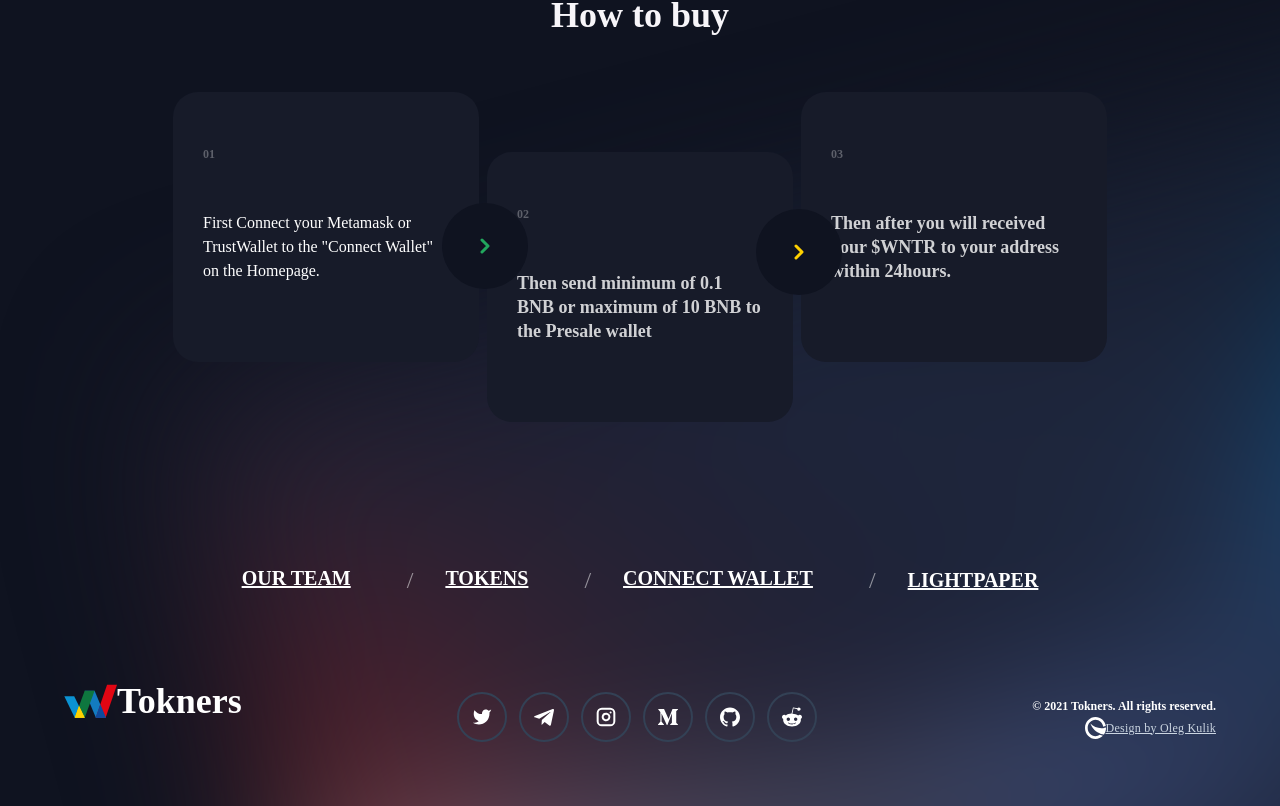
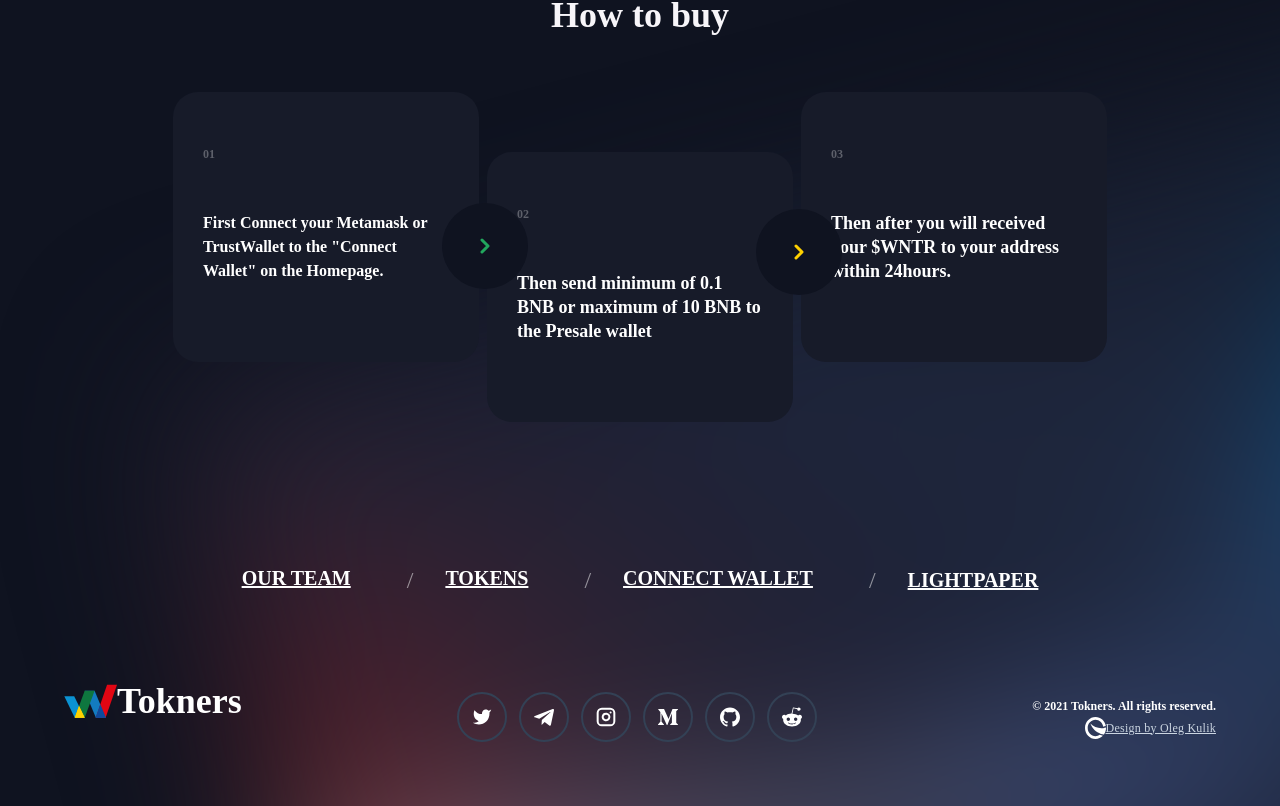
Before and after one commit to techloset/adan-tokeners-app, a React (Create React App) app: page / in a window 1280 px wide. Shown: the part 5338-6144 px from the top of the page. Built offline with nearby package versions, Linux system fonts and the light colour scheme; a web font is replaced by a local one.

Commit message:
QA points

```diff
--- a/src/components/card/BuyCard.jsx
+++ b/src/components/card/BuyCard.jsx
@@ -8,7 +8,7 @@ const BuyCard = () => {
               <div className='w-[511px] h-[270px] xs:w-[335px] xs:h-[216px] bg-[#171B29] rounded-[25px] relative mt-[50px] '>
                 <span className='text-xs font-bold leading-6 opacity-30 text-[#fff] ml-[30px]  2xl:pt-[30px] md:pt-[50px] xs:pt-[50px] sm:pt-[50px] block'>01</span>
                 <div className='flex flex-col justify-center items-center     text-[#fff] mt-[45px] xs:mt-2 '>
-                  <p className='2xl:w-[246px] xl:w-[246px] lg:w-[246px] md:w-[262px] sm:w-[262px]  xs:w-[262px]'>First Connect your Metamask or TrustWallet to the "Connect Wallet" on the Homepage.</p></div>
+                  <p className='font-bold 2xl:w-[246px] xl:w-[246px] lg:w-[246px] md:w-[262px] sm:w-[262px]  xs:w-[262px]'>First Connect your Metamask or TrustWallet to the "Connect Wallet" on the Homepage.</p></div>
                 <div className='h-[86px] w-[86px] xs:w-[60px] xs:h-[60px] rounded-full bg-[#0F1320] flex justify-center items-center absolute lg:top-[57%] lg:left-[102%] sm:left-[50%] xs:left-[50%] sm:top-[100%] xs:top-[102%]  sm:-translate-x-2/4 xs:-translate-x-2/4 sm:-translate-y-2/4 xs:-translate-y-2/4  z-50'><div>
 
                     <svg className='sm:rotate-90 xs:rotate-90 lg:rotate-0' xmlns="http://www.w3.org/2000/svg" width="24" height="24" viewBox="0 0 24 24" fill="none">
@@ -19,7 +19,7 @@ const BuyCard = () => {
 
               <div className='w-[511px] h-[270px] xs:w-[335px] xs:h-[216px] bg-[#171B29] rounded-[25px] relative 2xl:ml-5 md:ml-2 lg:mt-[110px] sm:mt-2 xs:mt-2'>
                 <span className='text-xs font-bold leading-6 opacity-30 text-[#fff] ml-[30px]  2xl:pt-[30px] md:pt-[50px] xs:pt-[50px] sm:pt-[50px] block'>02</span>
-                <div className='flex flex-col justify-center items-center  text-[18px] font-bold leading-6 text-[#fff] mt-[45px] xs:mt-2 xs:text-base'><p className='2xl:w-[246px] xl:w-[246px] lg:w-[246px] md:w-[245px] sm:w-[245px]  xs:w-[245px]  opacity-80'>Then send minimum of 0.1 BNB or maximum of 10 BNB to the Presale wallet</p></div>
+                <div className='flex flex-col justify-center items-center  text-[18px] font-bold leading-6 text-[#fff] mt-[45px] xs:mt-2 xs:text-base'><p className='2xl:w-[246px] xl:w-[246px] lg:w-[246px] md:w-[245px] sm:w-[245px]  xs:w-[245px]  '>Then send minimum of 0.1 BNB or maximum of 10 BNB to the Presale wallet</p></div>
                 <div className='h-[86px] w-[86px] xs:w-[60px] xs:h-[60px] rounded-full bg-[#0F1320] flex justify-center items-center absolute lg:top-[5%] lg:left-[102%] sm:left-[50%]  xs:left-[50%] sm:top-[72%] xs:top-[102%] -translate-x-2/4 translate-y-2/4 xs:-translate-x-2/4 xs:-translate-y-2/4  z-50'><div>
 
                     <svg className='sm:rotate-90 xs:rotate-90 lg:rotate-0' xmlns="http://www.w3.org/2000/svg" width="24" height="24" viewBox="0 0 24 24" fill="none">
@@ -31,7 +31,7 @@ const BuyCard = () => {
                 <span className='text-xs font-bold leading-6 opacity-30 text-[#fff] ml-[30px] 2xl:pt-[30px] md:pt-[50px] xs:pt-[50px] sm:pt-[50px]
                  block'>03</span>
                 <div className='flex flex-col justify-center items-center    text-[18px] font-bold leading-6 text-[#fff] mt-[45px] xs:mt-2 xs:text-base'><p className='2xl:w-[246px] xl:w-[246px] lg:w-[246px] md:w-[262px] sm:w-[262px]  xs:w-[262px]
-                 opacity-80'>Then after you will received your $WNTR to your address within 24hours. </p></div>
+                 '>Then after you will received your $WNTR to your address within 24hours. </p></div>
               </div>
             </div>
           </div>
```
